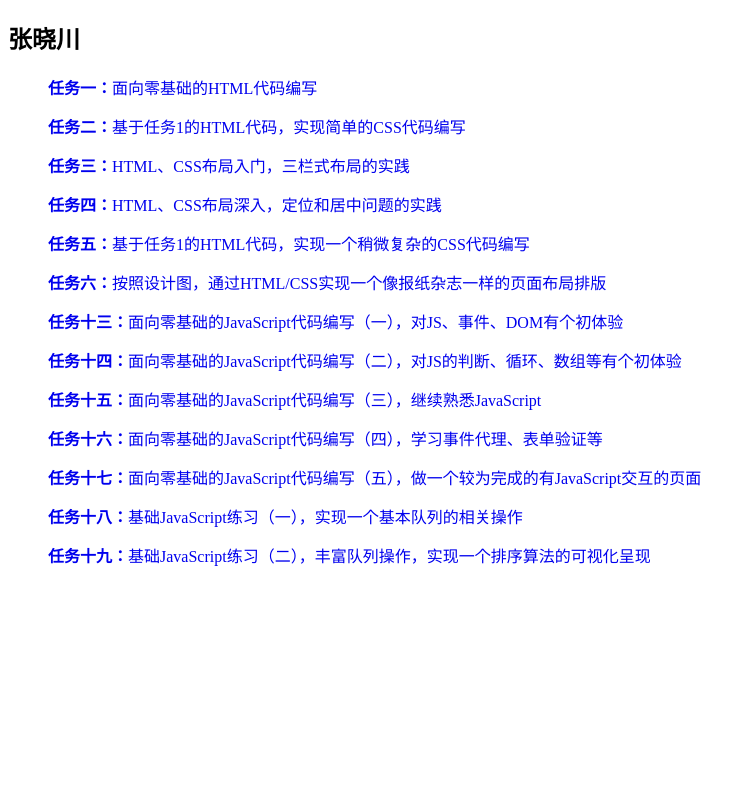
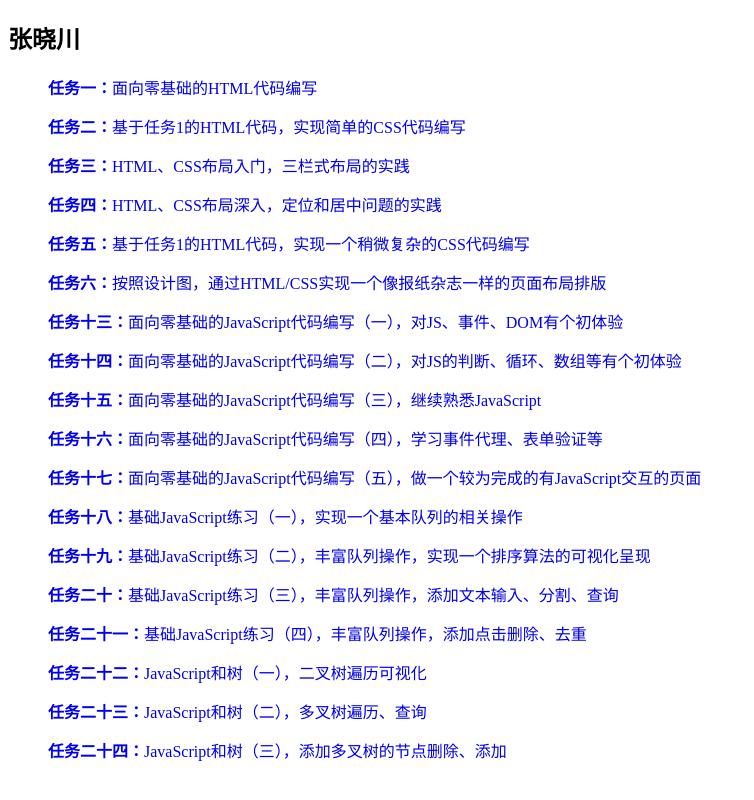
Before and after one commit to IRIFE/IRIFE.github.io, a Jekyll site: the page paulinezhang.html, which Jekyll copies as it is, in a window 1280 px wide. Shown: the top 800 px of the page, without its empty margins (0-754 px from the left). Built offline with Jekyll 4.4.1, drawn with Linux system fonts in a browser that asks for light colours.

Commit message:
添加部分二叉树任务

```diff
--- a/paulinezhang.html
+++ b/paulinezhang.html
@@ -37,7 +37,11 @@
     	<li class="li-list"><a href="http://paulinezhang.github.io/baidu/task017/task17.html"><b>任务十七：</b>面向零基础的JavaScript代码编写（五），做一个较为完成的有JavaScript交互的页面</a></li>
     	<li class="li-list"><a href="http://paulinezhang.github.io/baidu/task018/task18.html"><b>任务十八：</b>基础JavaScript练习（一），实现一个基本队列的相关操作</a></li>
     	<li class="li-list"><a href="http://paulinezhang.github.io/baidu/task019/task19.html"><b>任务十九：</b>基础JavaScript练习（二），丰富队列操作，实现一个排序算法的可视化呈现</a></li>
-
+    	<li class="li-list"><a href="http://paulinezhang.github.io/baidu/task020/task20.html"><b>任务二十：</b>基础JavaScript练习（三），丰富队列操作，添加文本输入、分割、查询</a></li>
+    	<li class="li-list"><a href="http://paulinezhang.github.io/baidu/task021/task21.html"><b>任务二十一：</b>基础JavaScript练习（四），丰富队列操作，添加点击删除、去重</a></li>
+    	<li class="li-list"><a href="http://paulinezhang.github.io/baidu/task022/task22.html"><b>任务二十二：</b>JavaScript和树（一），二叉树遍历可视化</a></li>
+    	<li class="li-list"><a href="http://paulinezhang.github.io/baidu/task023/task23.html"><b>任务二十三：</b>JavaScript和树（二），多叉树遍历、查询</a></li>
+        <li class="li-list"><a href="http://paulinezhang.github.io/baidu/task024/task24.html"><b>任务二十四：</b>JavaScript和树（三），添加多叉树的节点删除、添加</a></li>
 
     </ul>
 </body>
```
